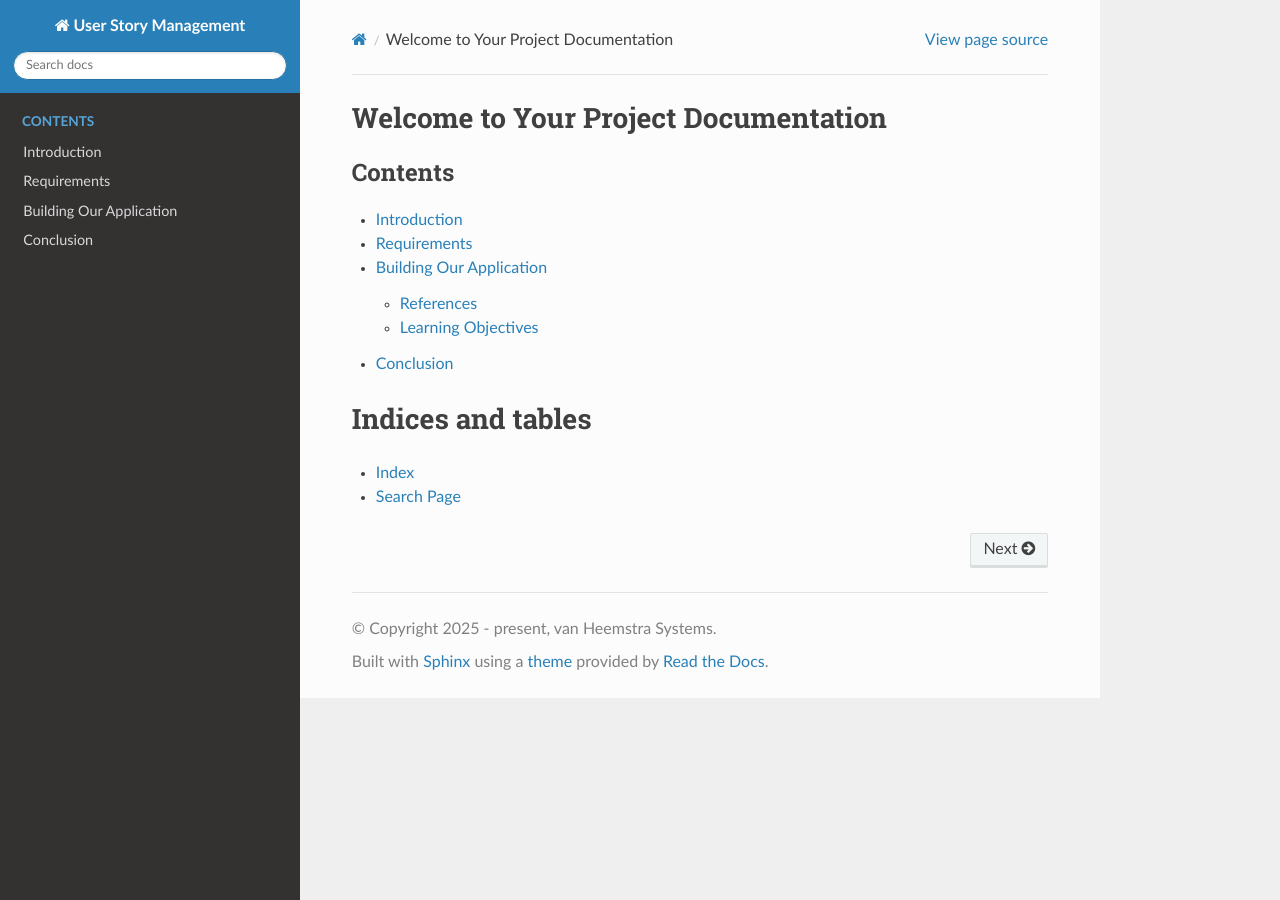
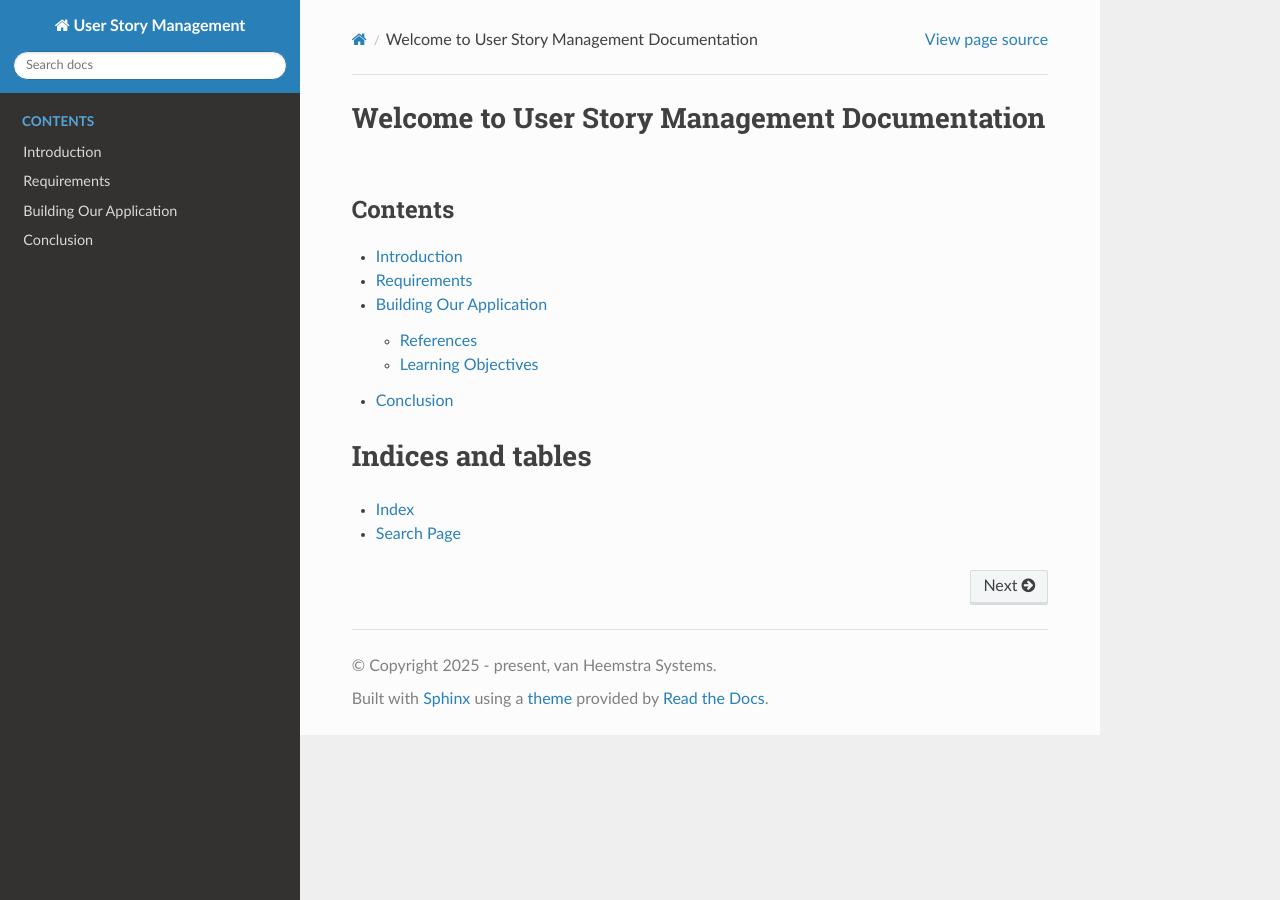
Before and after one commit to vanHeemstraSystems/user-story-management, a Sphinx documentation site: the page built from docs/source/index.rst, in a window 1280 px wide. Built offline with Sphinx 7.4.7 and the Read the Docs theme 3.1.0, drawn with Linux system fonts in a browser that asks for light colours.

Commit message:
Update index.rst

```diff
--- a/docs/source/index.rst
+++ b/docs/source/index.rst
@@ -1,5 +1,5 @@
-Welcome to Your Project Documentation
-======================================
+Welcome to User Story Management Documentation
+==============================================
 
 .. toctree::
    :maxdepth: 2
```
